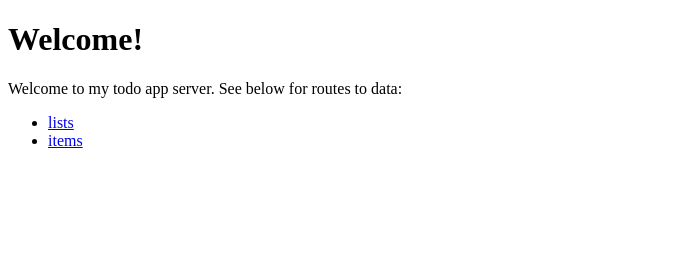
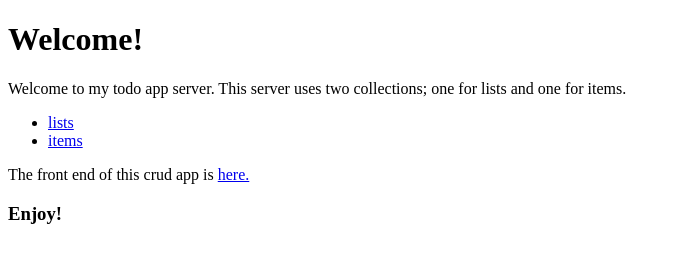
Before and after one commit to vandyand/todo-server, a website: page index.html in a window 1280 px wide. Shown: the whole page, without its empty margins (0-681 px from the left). Drawn offline with Linux system fonts and the light colour scheme.

Commit message:
updated index.html to link to front end

```diff
--- a/index.html
+++ b/index.html
@@ -5,10 +5,12 @@
     </head>
     <body>
         <h1>Welcome!</h1>
-        <p>Welcome to my todo app server. See below for routes to data:</p>
+        <p>Welcome to my todo app server. This server uses two collections; one for lists and one for items.</p>
         <ul>
             <li><a href="lists">lists</a></li>
             <li><a href="items">items</a></li>
         </ul>
+        <p>The front end of this crud app is <a href="https://todo-app-vandyand.herokuapp.com">here.</a> </p>
+        <h3>Enjoy!</h3>
     </body>
 </html>
```
